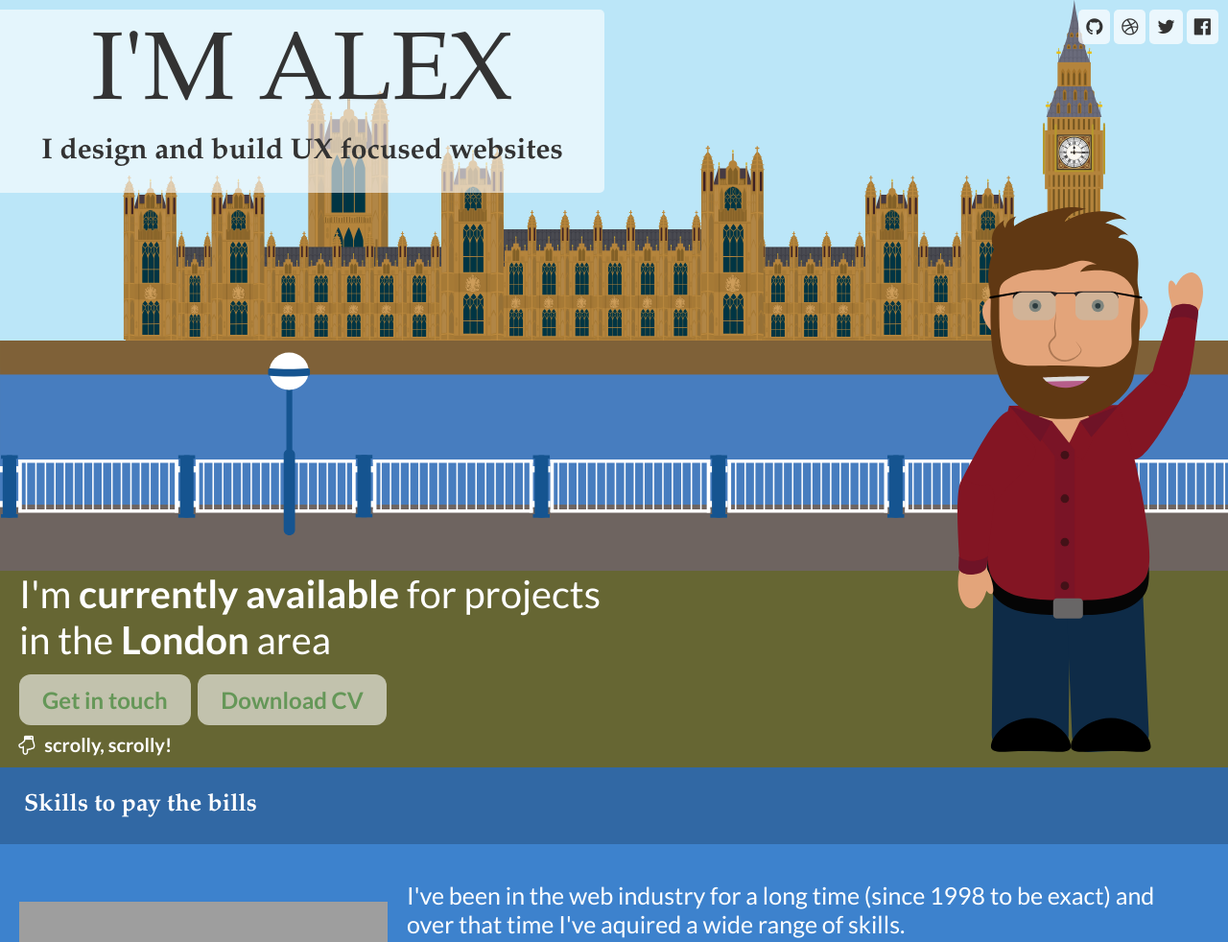
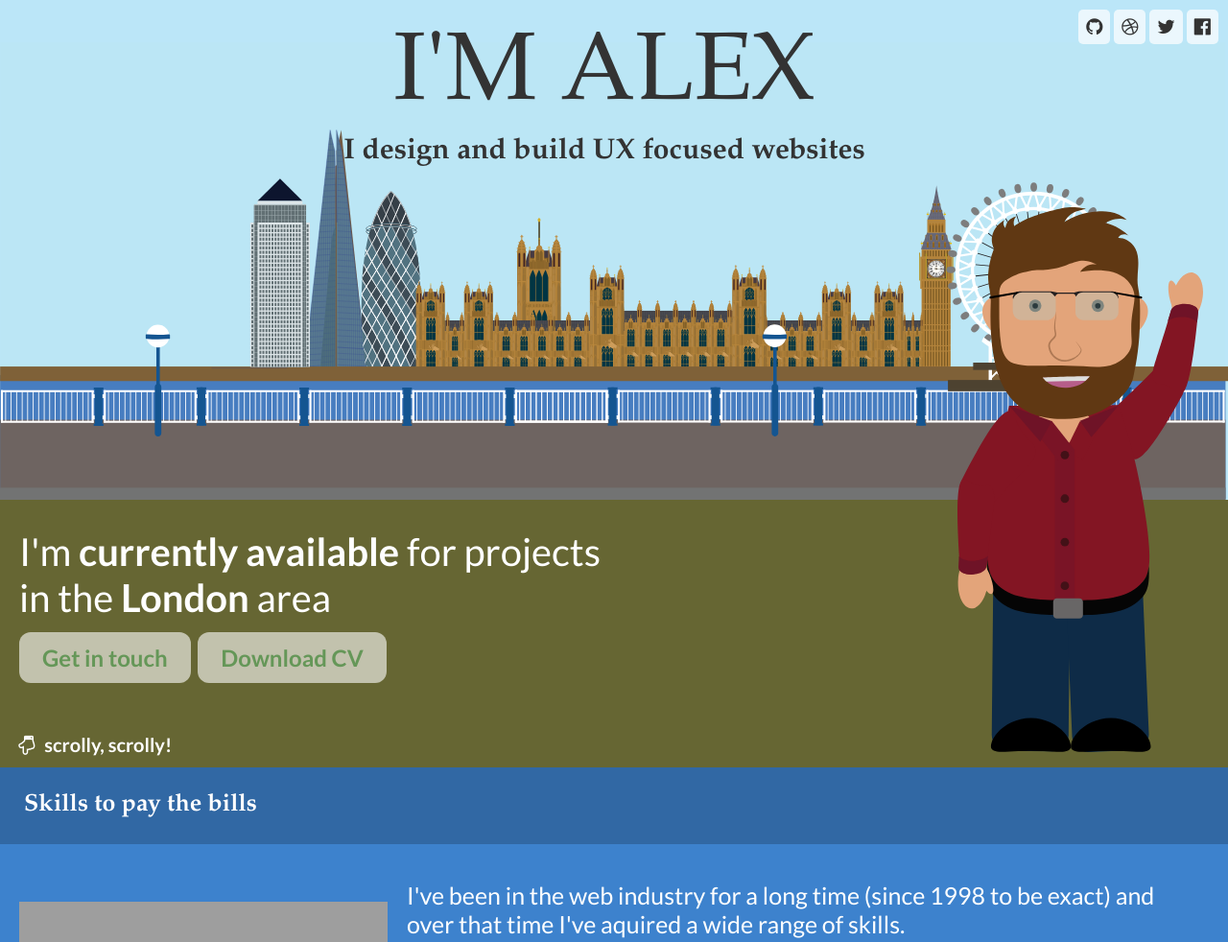
Before and after one commit to foxleigh81/portfolio-archived, a PHP site: page / in a window 1280 px wide. Shown: the top 982 px of the page at 96% size. Run offline with PHP 8.4, Linux system fonts and the light colour scheme; style sheets or scripts are compiled from the project's sources; some libraries are stand-ins or nearby versions; some web fonts are replaced; grey boxes are pictures that could not be loaded.

Commit message:
deleted hop.svg and updated backdrop-available.svg to include new london landmark illustrations. Also altered the CSS to acccomodate the new image layout

```diff
--- a/static/styles/css/core.css
+++ b/static/styles/css/core.css
@@ -211,26 +211,20 @@ body > section {
     color: #fff;
     padding: 1.5em 1em; }
   body > section.status {
-    height: 100%; }
+    height: 100%;
+    background-color: #666633; }
     body > section.status > div {
-      background-image: url("/static/images/hop.svg");
-      background-size: contain;
+      background-image: url("/static/images/backdrop-available.svg");
+      background-size: 100% auto;
       background-repeat: no-repeat;
       background-position: bottom center;
       background-color: #bbe6f8;
-      padding: 1em 2em 12% 0; }
+      padding: 1em 2em 25% 0; }
     body > section.status > div ~ div {
-      padding: 0;
-      background-image: url("/static/images/backdrop-available.svg");
-      background-repeat: repeat-x;
-      background-position: 0 0;
-      background-size: initial;
-      background-color: #666633; }
+      background: none; }
     body > section.status header {
-      width: 50%;
       padding: 1em 0.5em 2.5em;
       color: #333;
-      background-color: rgba(255, 255, 255, 0.6);
       text-align: center;
       border-radius: 0 5px 5px 0; }
     body > section.status h1 {
@@ -249,7 +243,7 @@ body > section {
       bottom: 2%; }
     body > section.status .cta {
       width: 70%;
-      padding: 6em 0.5em;
+      padding: 0.5em;
       font-size: 4em; }
       body > section.status .cta .button {
         display: inline-block;
--- a/static/styles/scss/custom.scss
+++ b/static/styles/scss/custom.scss
@@ -77,30 +77,25 @@ body > section {
 
     &.status {
         height:100%;
-
+        background-color: #666633;
         > div {
-            background-image: url('/static/images/hop.svg');
-            background-size: contain;
+            background-image: url('/static/images/backdrop-available.svg');
+            background-size: 100% auto;
             background-repeat: no-repeat;
             background-position: bottom center;
             background-color: #bbe6f8;
-            padding: 1em 2em 12% 0;
+            padding: 1em 2em 25% 0;
         }
 
         > div ~ div {
-            padding: 0;
-            background-image: url('/static/images/backdrop-available.svg');
-            background-repeat: repeat-x;
-            background-position: 0 0;
-            background-size: initial;
-            background-color: #666633;
+            background: none;
         }
 
         header {
-            width:50%;
+            //width:50%;
             padding:1em 0.5em 2.5em;
             color:#333;
-            background-color: rgba(#fff, 0.6);
+            //background-color: rgba(#fff, 0.6);
             text-align: center;
             border-radius: 0 5px 5px 0;
         }
@@ -126,7 +121,7 @@ body > section {
 
         .cta {
             width: 70%;
-            padding: 6em 0.5em;
+            padding: 0.5em;
             font-size: 4em;
 
             .button {
```
Also changed, not shown: static/images/backdrop-available.svg, static/images/hop.svg (deleted), 3 other files.
